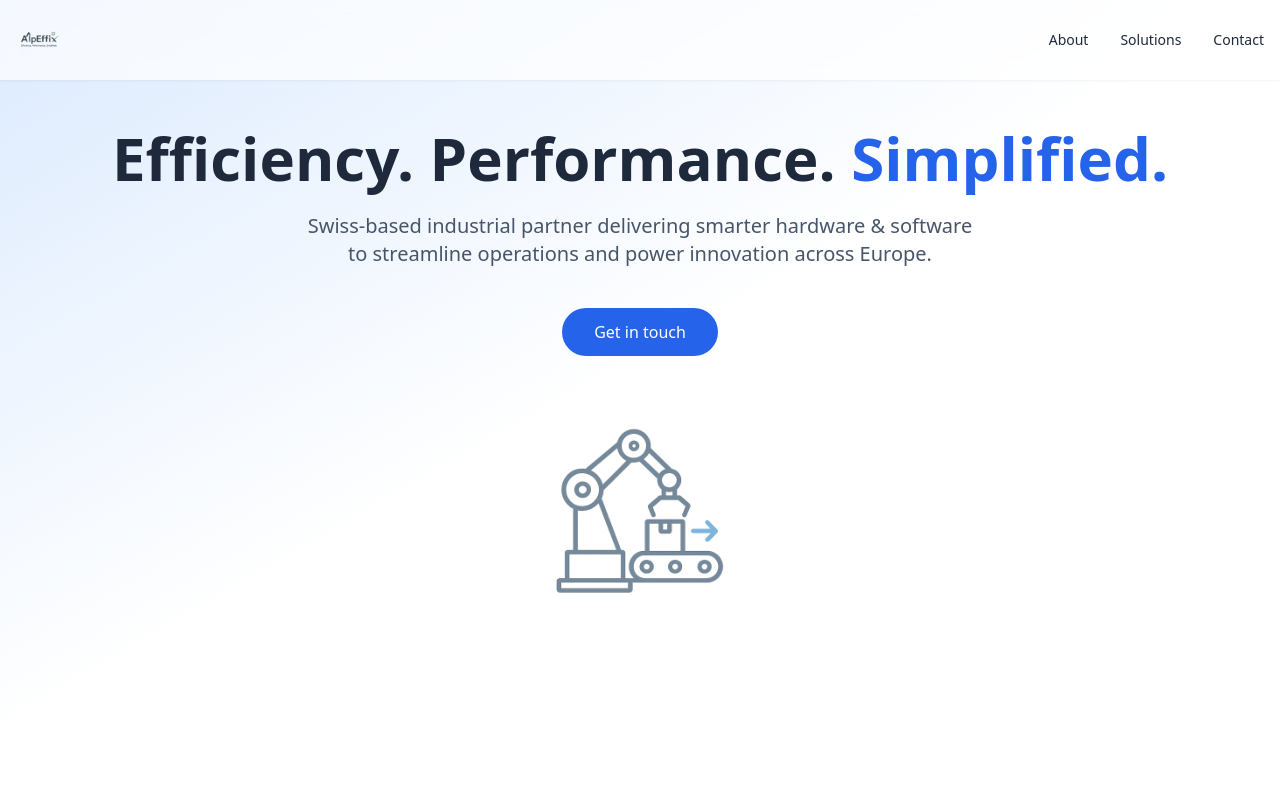
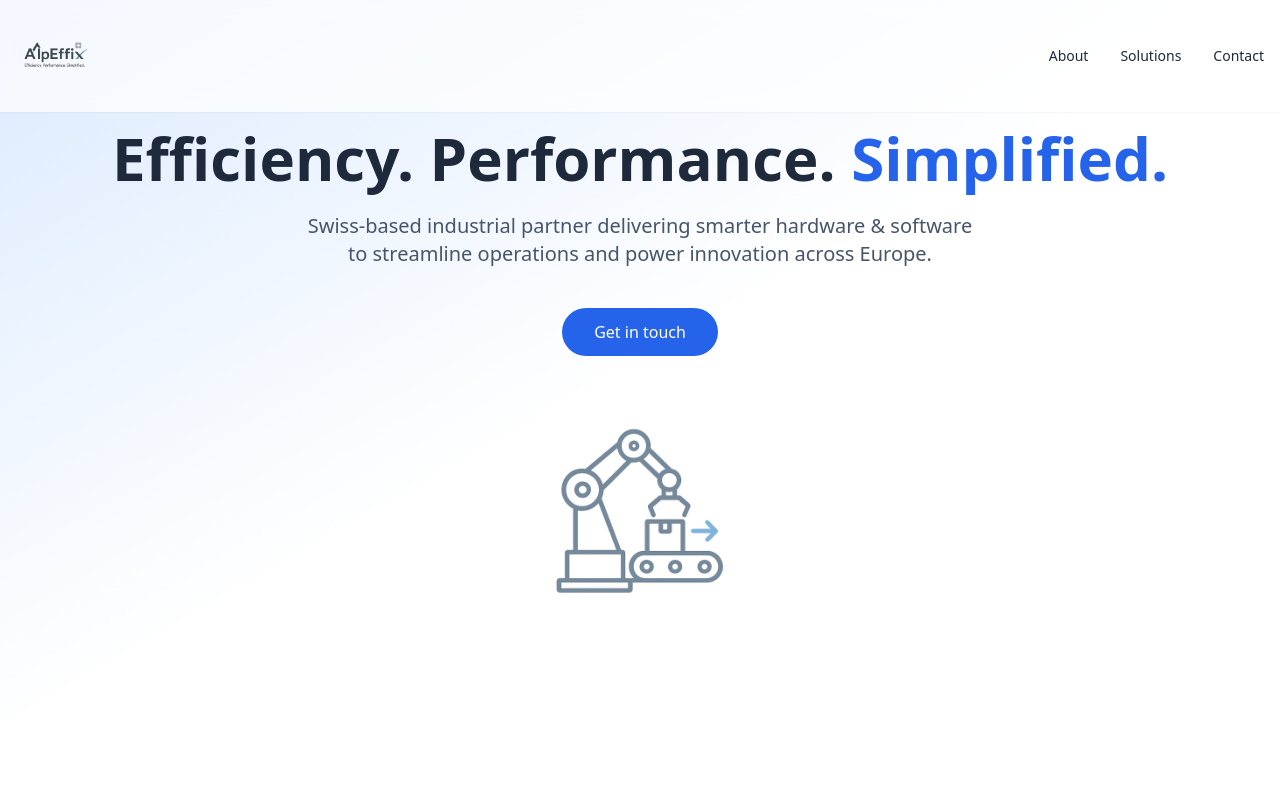
Before and after one commit to vincentdeborde/AlpEffix, a plain HTML site: page index.html in a window 1280 px wide. Shown: the top 800 px of the page. Drawn offline with nearby package versions, Linux system fonts and the light colour scheme.

Commit message:
index.html

```diff
--- a/index.html
+++ b/index.html
@@ -16,7 +16,7 @@
     <div class="max-w-7xl mx-auto flex items-center justify-between p-4">
       <!-- Use the high‑res logo you supplied (logo.png) -->
       <a href="#home" class="flex items-center space-x-2">
-        <img src="logo.png" alt="AlpEffix logo" class="h-10 sm:h-12 w-auto select-none" loading="lazy" />
+        <img src="logo.png" alt="AlpEffix logo" class="h-16 sm:h-20 w-auto" loading="lazy" />
         <span class="sr-only">AlpEffix</span>
       </a>
 
```
